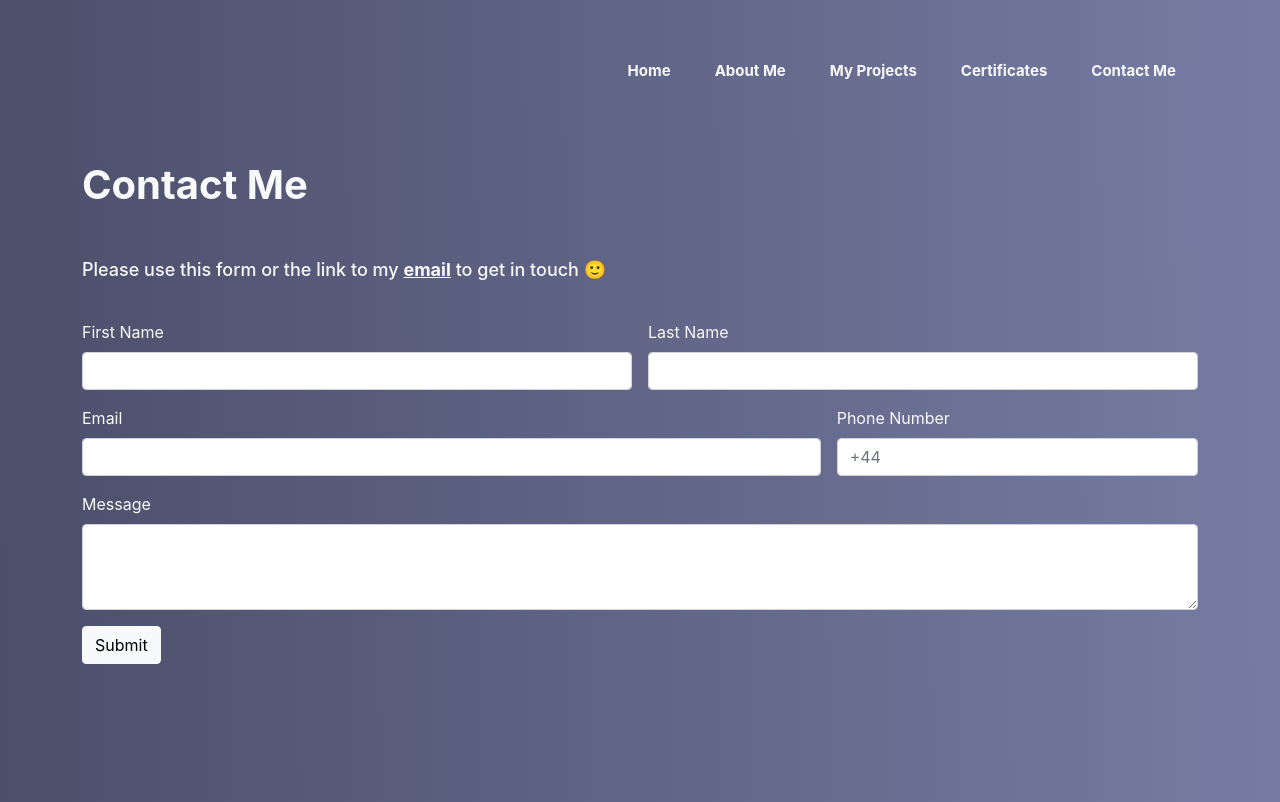
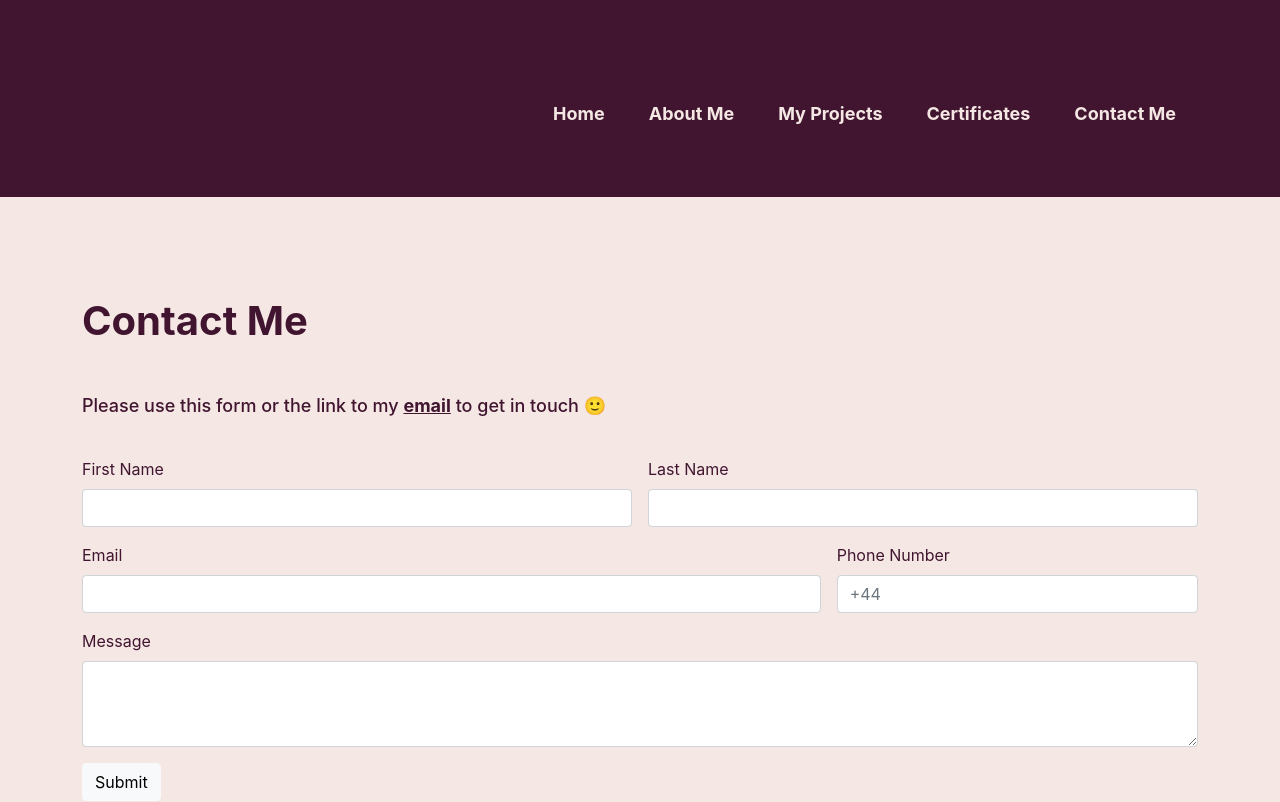
Before and after one commit to lucyjdev/portfolio-website, a React (Create React App) app: page /contact in a window 1280 px wide. Shown: the top 802 px of the page. Built offline with nearby package versions, Linux system fonts and the light colour scheme.

Commit message:
Create Header component and update design

```diff
--- a/src/About.tsx
+++ b/src/About.tsx
@@ -1,11 +1,11 @@
 import * as React from "react";
-import Navigation from "./Navigation";
+import Header from "./Header";
 import Footer from "./Footer";
 
 export default function About() {
   return (
     <div>
-      <Navigation />
+      <Header />
       <div className="container">
         <h1 className="title">About Me</h1>
         <div className="about-title">
--- a/src/App.css
+++ b/src/App.css
@@ -1,33 +1,39 @@
 body {
-  background: linear-gradient(
-      89.4deg,
-      rgb(74, 77, 103) -4.3%,
-      rgb(119, 125, 165) 102.1%
-    )
-    fixed;
   margin-bottom: 140px;
+  background: #F5E8E4 fixed;
+  margin-left: 0;
+  margin-right: 0;
+  padding: 0;
+}
+
+.header {
+  background: #411530;
+  width: 100%;
+  padding-bottom: 40px;
+  padding-top: 40px;
+  margin-bottom: 100px;
 }
 
 .title {
   text-align: left;
   margin-top: 20px;
   margin-bottom: 50px;
-  color: #f8f9fa;
+  color: #411530;
   font-weight: bold;
 }
 
 .info-para {
-  color: #f8f9fa;
+  color: #411530;
   width: 70%;
 }
 
 .link {
-  color: #f8f9fa;
+  color: #411530;
   font-weight: bold;
 }
 
 .link:hover {
-  color: #fbb040;
+  color: #D1512D;
 }
 
 .thumbnail {
@@ -48,15 +54,15 @@ body {
 /* navigation css */
 
 .nav-link {
-  color: #f8f9fa;
-  font-size: 15px;
+  color: #F5E8E4;
+  font-size: 18px;
   font-weight: bold;
   position: sticky;
 }
 
 .nav-link:hover {
-  color: #5f6384;
-  background-color: #f8f9fa;
+  color: #411530;
+  background-color: #F5E8E4;
   box-shadow: 3px 3px 5px rgb(0 0 0 / 0.4);
   transition: ease-in-out 0.1s;
 }
@@ -77,7 +83,7 @@ body {
 /* footer css */
 
 .footer {
-  border-top: 1px, solid, #f8f9fa;
+  border-top: 1px, solid, #D1512D;
   text-align: center;
   margin-top: 100px;
   padding: 20px;
@@ -92,16 +98,16 @@ body {
   margin-bottom: 40px;
   margin-left: 20px;
   font-size: 45px;
-  color: #f8f9fa;
+  color: #411530;
 }
 
 .personal-info {
   text-align: center;
-  color: #f8f9fa;
+  color: #411530;
 }
 
 .photo {
-  border: 2px solid #f8f9fa;
+  border: 2px solid #F5C7A9;
   border-radius: 10px;
   box-shadow: 3px 3px 5px rgb(0 0 0 / 0.4);
   padding: 2px;
@@ -115,25 +121,25 @@ body {
   margin-bottom: 25px;
   margin-left: 20px;
   font-size: 35px;
-  color: #f8f9fa;
+  color: #411530;
 }
 
 /* certificates css */
 
 .certificate-heading {
-  color: #f8f9fa;
+  color: #411530;
   font-size: 25px;
   margin-bottom: 25px;
   margin-top: 20px;
 }
 
 .certificate-para {
-  color: #f8f9fa;
+  color: #411530;
   width: 70%;
 }
 
 .divider {
-  color: #f8f9fa;
+  color: #D1512D;
   height: 100px;
   margin-top: 40px;
   margin-bottom: 40px;
@@ -145,29 +151,29 @@ body {
   text-align: left;
   margin-top: 60px;
   margin-bottom: 60px;
-  color: #f8f9fa;
+  color: #411530;
   font-weight: bold;
 }
 
 .project-title {
   margin-top: 40px;
   margin-bottom: 30px;
-  color: #f8f9fa;
+  color: #411530;
   font-weight: bold;
 }
 
 .custom-card {
-  color: #4C506A;
+  color: #411530;
 }
 
 /* contact-form */
 
 .form-label {
-  color: #f8f9fa;
+  color: #411530;
 }
 
 .form-heading {
-  color:#f8f9fa;
+  color:#411530;
   font-size: 18px;
   margin-bottom: 40px;
 }
--- a/src/App.tsx
+++ b/src/App.tsx
@@ -1,4 +1,5 @@
 import * as React from "react";
+import Header from "./Header";
 import { Routes, Route } from "react-router-dom";
 import "bootstrap/dist/css/bootstrap.min.css";
 import "./App.css";
@@ -7,7 +8,6 @@ import Contact from "./Contact";
 import Certificates from "./Certificates";
 import Projects from "./Projects";
 import About from "./About";
-import Navigation from "./Navigation";
 import linkedin from "./images/linkedin.png";
 import gitHub from "./images/github.png";
 import email from "./images/email-icon.png";
@@ -29,9 +29,9 @@ function App() {
 function Home() {
   return (
     <>
+      <Header />
       <main>
         <div className="container">
-          <Navigation />
           <div className="container">
             <div className="row">
               <div className="col col-lg-4">
--- a/src/Certificates.tsx
+++ b/src/Certificates.tsx
@@ -1,14 +1,14 @@
 import * as React from "react";
 import "./App.css";
-import Navigation from "./Navigation";
+import Header from "./Header";
 import Slider from "./Slider";
 import Footer from "./Footer";
 
 export default function Certificates() {
   return (
     <div>
+      <Header />
       <div className="container">
-        <Navigation />
         <h1 className="title">Certificates</h1>
         <Slider />
         <div className="container-fluid">
--- a/src/Contact.tsx
+++ b/src/Contact.tsx
@@ -1,11 +1,11 @@
 import * as React from "react";
-import Navigation from "./Navigation";
 import Footer from "./Footer";
+import Header from "./Header";
 
 export default function Contact() {
   return (
     <div>
-      <Navigation />
+      <Header />
       <div className="container mt-5">
         <h1 className="title">Contact Me</h1>
         <h2 className="form-heading">
--- /dev/null
+++ b/src/Header.tsx
@@ -0,0 +1,9 @@
+import Navigation from "./Navigation"
+
+export default function Header() {
+    return(
+        <div className="header">
+            <Navigation/>
+        </div>
+    )
+}
--- a/src/Projects.tsx
+++ b/src/Projects.tsx
@@ -1,5 +1,5 @@
 import * as React from "react";
-import Navigation from "./Navigation";
+import Header from "./Header";
 import Footer from "./Footer";
 import weatherScreenshot from "./images/Screenshot-weather.png";
 import reactWeatherScreenshot from "./images/Screenshot-react-weather.png";
@@ -14,7 +14,7 @@ import CardGroup from "react-bootstrap/CardGroup";
 export default function Projects() {
   return (
     <div>
-      <Navigation />
+      <Header />
       <div className="container">
         <h1 className="title">My Projects</h1>
         <h2 className="project-language">Web Development Projects</h2>
```
